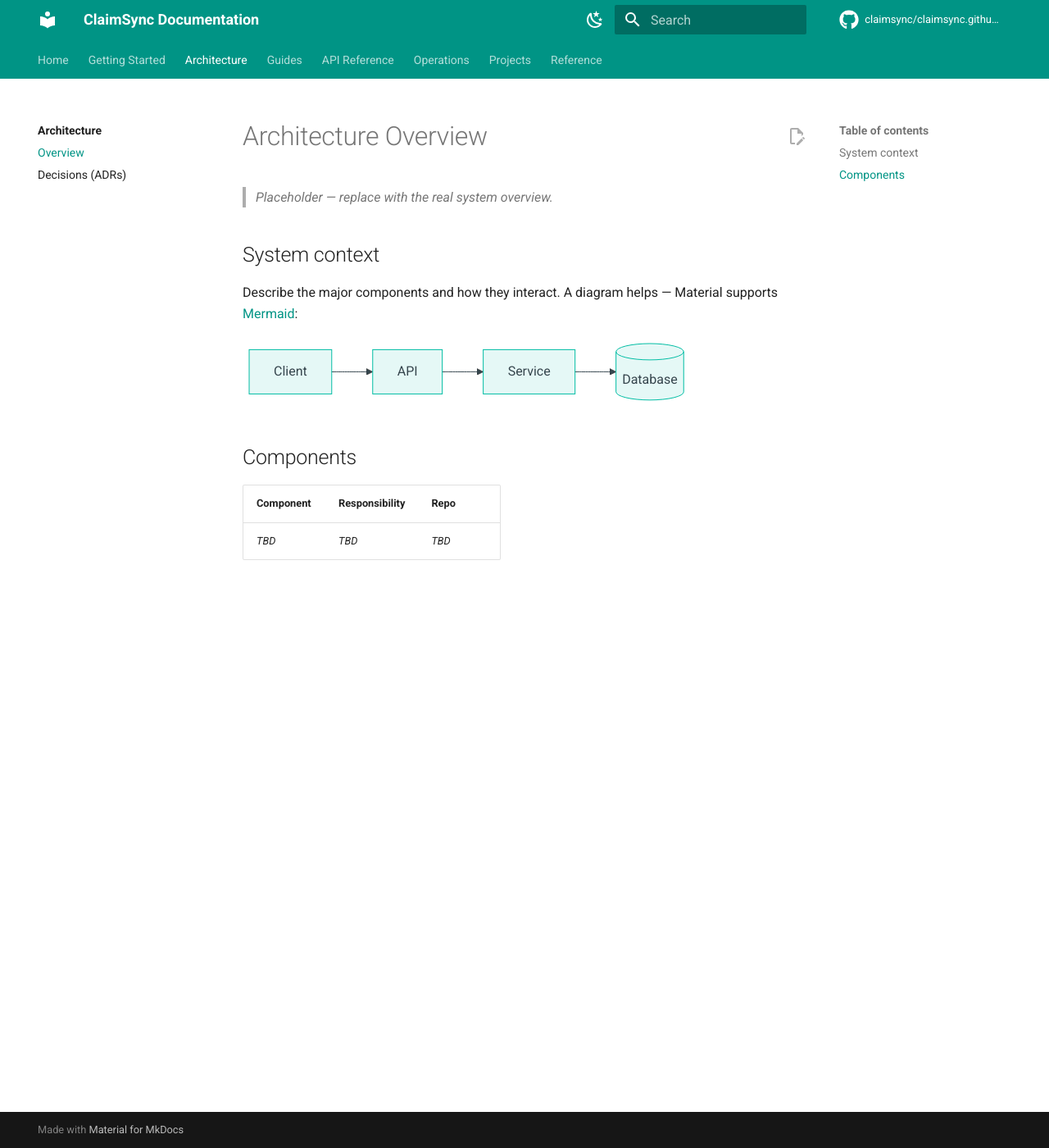
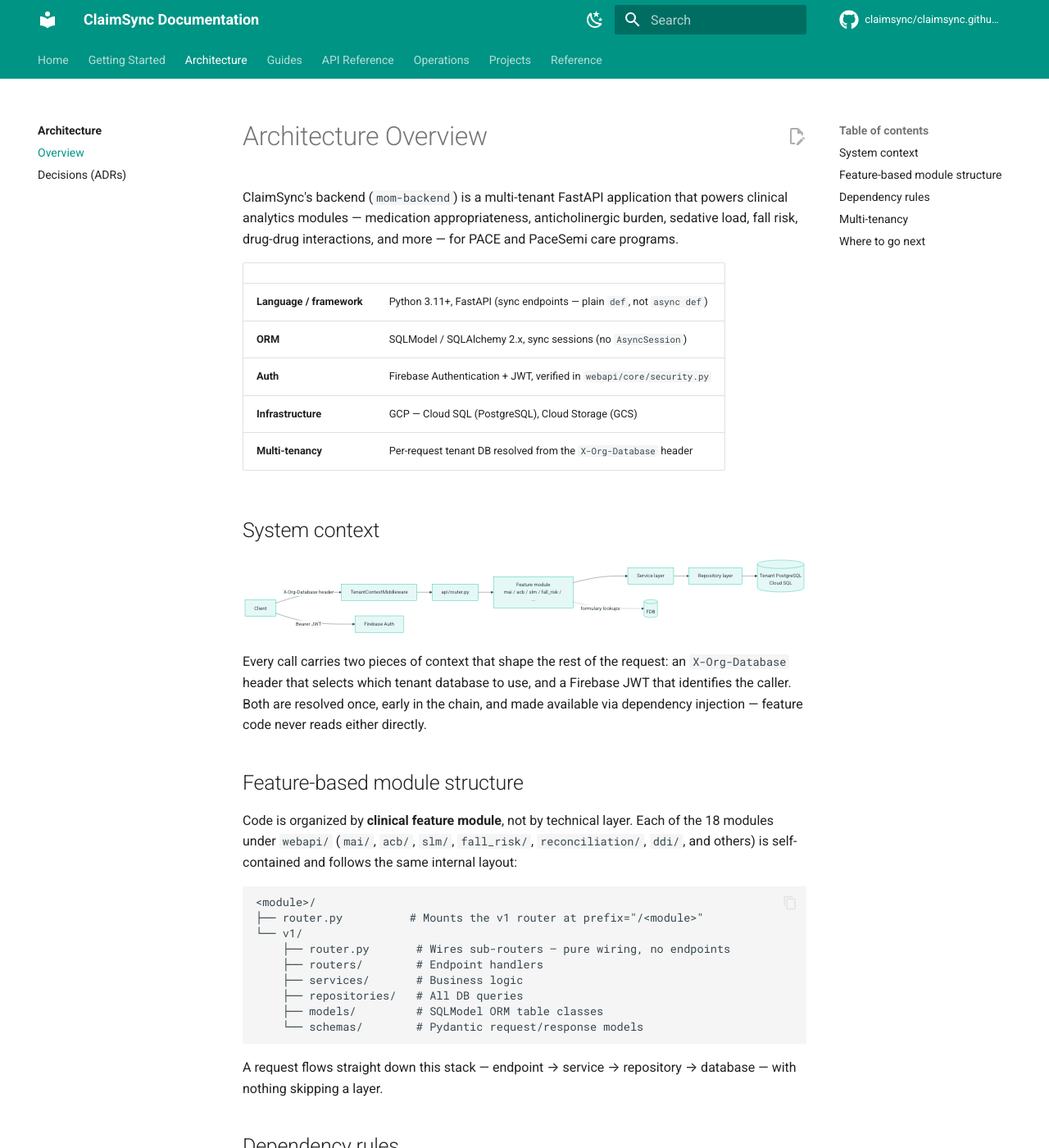
Before and after one commit to claimsync/claimsync.github.io, an MkDocs documentation site: the page built from docs/architecture/overview.md, in a window 1280 px wide and 1400 px high. Shown: the whole window at 82% size. Built offline with MkDocs 1.6.1 and Material for MkDocs 9.7.7, drawn with Linux system fonts in a browser that asks for light colours; comment, search, counter and statistics services are not loaded; some of the changed text lies outside the part shown.

Commit message:
Wire new docs into nav, add develop preview deploy
- Link the monthly report flow and mom-backend guides from the guides
  index and rename README.txt to README.md so MkDocs themes it.
- Write a real Architecture Overview page from the mom-backend
  architecture guide.
- Deploy workflow now also builds develop into /develop/ alongside the
  production build from main, so develop can be tested/visualized live
  without affecting the production deploy.

````diff
--- a/docs/architecture/overview.md
+++ b/docs/architecture/overview.md
@@ -1,21 +1,89 @@
 # Architecture Overview
 
-> _Placeholder — replace with the real system overview._
+ClaimSync's backend (`mom-backend`) is a multi-tenant FastAPI application that
+powers clinical analytics modules — medication appropriateness, anticholinergic
+burden, sedative load, fall risk, drug-drug interactions, and more — for PACE
+and PaceSemi care programs.
+
+| | |
+|---|---|
+| **Language / framework** | Python 3.11+, FastAPI (sync endpoints — plain `def`, not `async def`) |
+| **ORM** | SQLModel / SQLAlchemy 2.x, sync sessions (no `AsyncSession`) |
+| **Auth** | Firebase Authentication + JWT, verified in `webapi/core/security.py` |
+| **Infrastructure** | GCP — Cloud SQL (PostgreSQL), Cloud Storage (GCS) |
+| **Multi-tenancy** | Per-request tenant DB resolved from the `X-Org-Database` header |
 
 ## System context
 
-Describe the major components and how they interact. A diagram helps — Material
-supports [Mermaid](https://squidfunk.github.io/mkdocs-material/reference/diagrams/):
-
 ```mermaid
 graph LR
-    Client --> API
-    API --> Service
-    Service --> DB[(Database)]
+    Client -->|X-Org-Database header| MW[TenantContextMiddleware]
+    MW --> Router[api/router.py]
+    Router --> Feature[Feature module<br/>mai / acb / slm / fall_risk / ...]
+    Feature --> Service[Service layer]
+    Service --> Repo[Repository layer]
+    Repo --> DB[(Tenant PostgreSQL<br/>Cloud SQL)]
+    Feature -.->|formulary lookups| FDB[(FDB)]
+    Client -->|Bearer JWT| Firebase[Firebase Auth]
 ```
 
-## Components
+Every call carries two pieces of context that shape the rest of the request:
+an `X-Org-Database` header that selects which tenant database to use, and a
+Firebase JWT that identifies the caller. Both are resolved once, early in the
+chain, and made available via dependency injection — feature code never reads
+either directly.
 
-| Component | Responsibility | Repo |
-|-----------|----------------|------|
-| _TBD_     | _TBD_          | _TBD_ |
+## Feature-based module structure
+
+Code is organized by **clinical feature module**, not by technical layer. Each
+of the 18 modules under `webapi/` (`mai/`, `acb/`, `slm/`, `fall_risk/`,
+`reconciliation/`, `ddi/`, and others) is self-contained and follows the same
+internal layout:
+
+```
+<module>/
+├── router.py          # Mounts the v1 router at prefix="/<module>"
+└── v1/
+    ├── router.py       # Wires sub-routers — pure wiring, no endpoints
+    ├── routers/        # Endpoint handlers
+    ├── services/       # Business logic
+    ├── repositories/   # All DB queries
+    ├── models/         # SQLModel ORM table classes
+    └── schemas/        # Pydantic request/response models
+```
+
+A request flows straight down this stack — endpoint → service → repository →
+database — with nothing skipping a layer.
+
+## Dependency rules
+
+```
+feature module  →  shared/  →  core/  →  db/
+```
+
+| Layer | Can import from | Never imports from |
+|---|---|---|
+| Feature module (e.g. `mai/`) | `shared/`, `core/`, `db/` | Other feature modules |
+| `shared/` | `core/`, `db/` | Any feature module |
+| `core/` | `db/` (config only) | Features, `shared/` |
+| `api/router.py` | Feature routers only | Services, repositories, models |
+
+!!! note
+    If two feature modules need to share code, it moves to `shared/` — modules
+    never import from one another directly.
+
+## Multi-tenancy
+
+`TenantContextMiddleware` reads `X-Org-Database` from the request and stores
+it on `request.state.tenant_db_name`. The `get_tenant_db()` dependency then
+resolves the correct engine from a global, per-tenant cache. Most tenants
+connect with a password; a few (e.g. `longevity`) authenticate via Cloud SQL
+IAM instead — see the [mom-backend architecture guide](../guides/mom_backend/CLAUDE.md)
+for the details of that path.
+
+## Where to go next
+
+- **[mom-backend Architecture Guide](../guides/mom_backend/CLAUDE.md)** — full module reference, request-flow trace, and conventions for adding a new module or API version.
+- **[Migration Runner](../guides/mom_backend/MIGRATIONS.md)** — how schema migrations are discovered, applied, and protected from post-hoc edits.
+- **[Monthly Report Flow](../guides/ehr_pipeline/monthly_report/monthly_report_flow.md)** — a concrete, worked example of a request moving through this architecture end to end.
+- **[Decisions (ADRs)](decisions.md)** — why key architectural choices were made.
````
Also changed, not shown: docs/guides/index.md (+10 -0 lines), docs/guides/mom_backend/README.md (renamed from docs/guides/mom_backend/README.txt), 1 other file.
